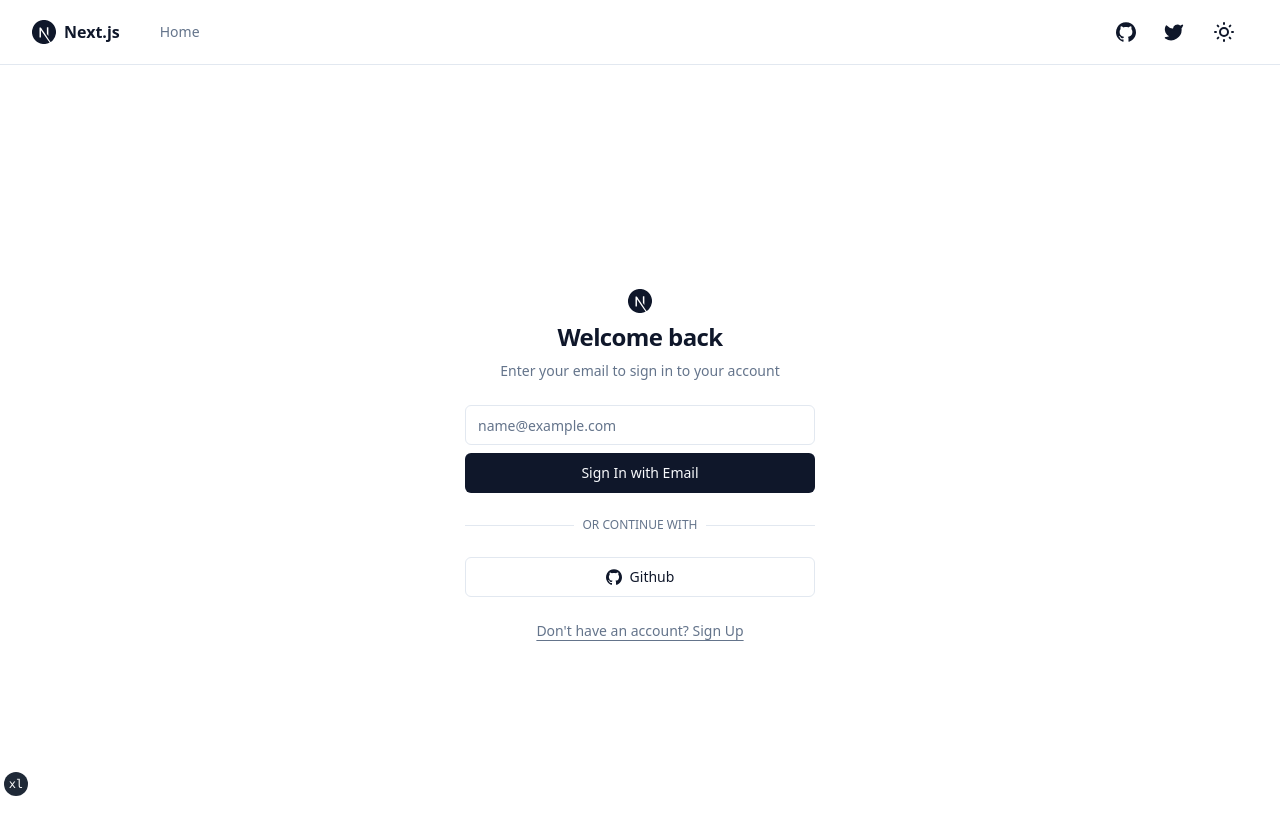
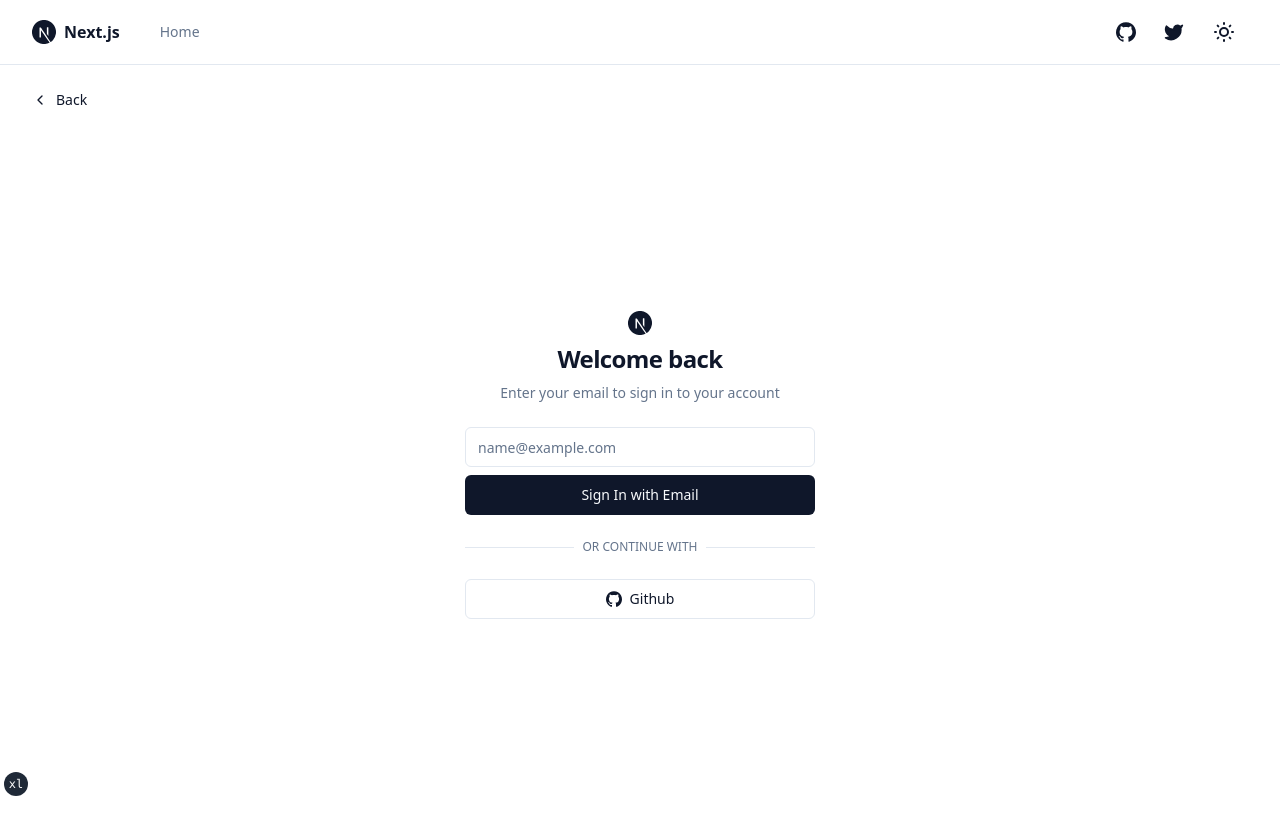
Before and after one commit to nrjdalal/next-cli, a Next.js app in the folder next/: page /access in a window 1280 px wide. Shown: the top 834 px of the page. Built offline with nearby package versions, Linux system fonts and the light colour scheme.

Commit message:
removed unneccasry overflow

```diff
--- a/next/app/(auth)/access/page.tsx
+++ b/next/app/(auth)/access/page.tsx
@@ -11,14 +11,14 @@ export const metadata: Metadata = {
   description: 'Login to your account',
 }
 
-export default function LoginPage() {
+export default function AccessPage() {
   return (
     <div className="container flex h-screen w-screen flex-col items-center justify-center">
       <Link
         href="/"
         className={cn(
           buttonVariants({ variant: 'ghost' }),
-          'absolute left-4 top-4 md:left-8 md:top-8'
+          'absolute left-4 top-20'
         )}
       >
         <>
@@ -37,14 +37,6 @@ export default function LoginPage() {
           </p>
         </div>
         <UserAuthForm />
-        <p className="px-8 text-center text-sm text-muted-foreground">
-          <Link
-            href="/register"
-            className="hover:text-brand underline underline-offset-4"
-          >
-            Don&apos;t have an account? Sign Up
-          </Link>
-        </p>
       </div>
     </div>
   )
--- a/next/package.json
+++ b/next/package.json
@@ -18,7 +18,7 @@
     "class-variance-authority": "^0.6.0",
     "clsx": "^1.2.1",
     "lucide-react": "^0.224.0",
-    "next": "13.4.4",
+    "next": "13.4.3",
     "next-auth": "^4.22.1",
     "next-themes": "^0.2.1",
     "react": "18.2.0",
```
Also changed, not shown: 1 other file (tests, documents, lock files or other folders).
